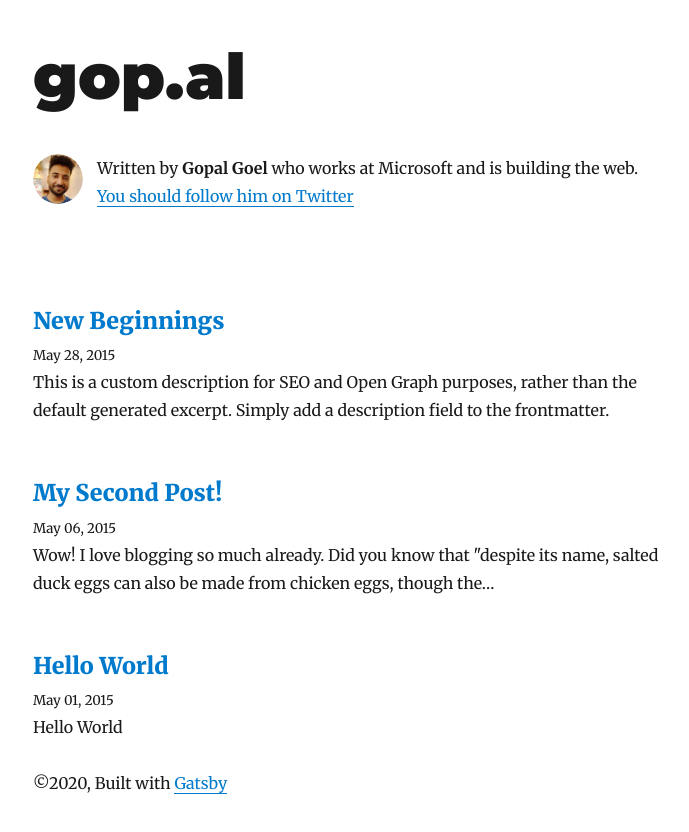
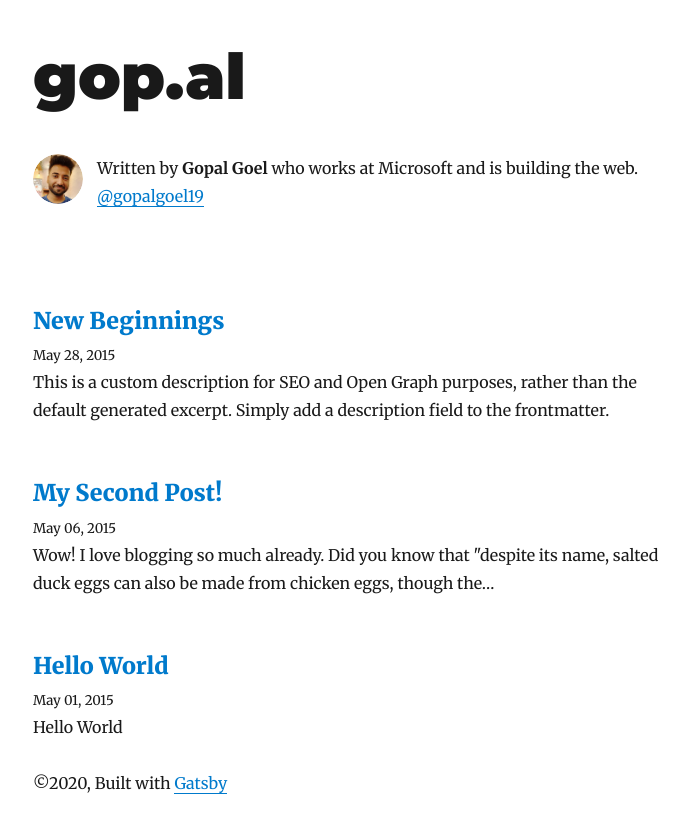
Before and after one commit to gopalgoel19/gopalgoel, a Gatsby site: page / in a window 1280 px wide. Shown: the whole page, without its empty margins (292-981 px from the left). Built offline with nearby package versions, Linux system fonts and the light colour scheme; Gatsby itself is replaced by a stand-in of ours; some packages are replaced by stand-ins of ours.

Commit message:
update twitter link

```diff
--- a/gatsby-config.js
+++ b/gatsby-config.js
@@ -9,6 +9,8 @@ module.exports = {
     siteUrl: `https://gop.al`,
     social: {
       twitter: `gopalgoel19`,
+      github: `gopalgoel19`,
+      instagram: `gopalgoel19`,
     },
   },
   plugins: [
--- a/src/components/bio.js
+++ b/src/components/bio.js
@@ -57,9 +57,7 @@ const Bio = () => {
       />{" "}
       <p>
         Written by <strong> {author.name} </strong> {author.summary} {` `}{" "}
-        <a href={`https://twitter.com/${social.twitter}`}>
-          You should follow him on Twitter{" "}
-        </a>{" "}
+        <a href={`https://twitter.com/${social.twitter}`}>@{social.twitter}</a>{" "}
       </p>{" "}
     </div>
   );
--- a/src/pages/404.js
+++ b/src/pages/404.js
@@ -11,7 +11,7 @@ const NotFoundPage = ({ data, location }) => {
     <Layout location={location} title={siteTitle}>
       <SEO title="404: Not Found" />
       <h1> Not Found </h1>{" "}
-      <p> You just hit a route that doesn & #39;t exist... the sadness.</p>
+      <p> You just hit a route that doesn't exist... the sadness.</p>
     </Layout>
   );
 };
```
Also changed, not shown: 1 other file.
